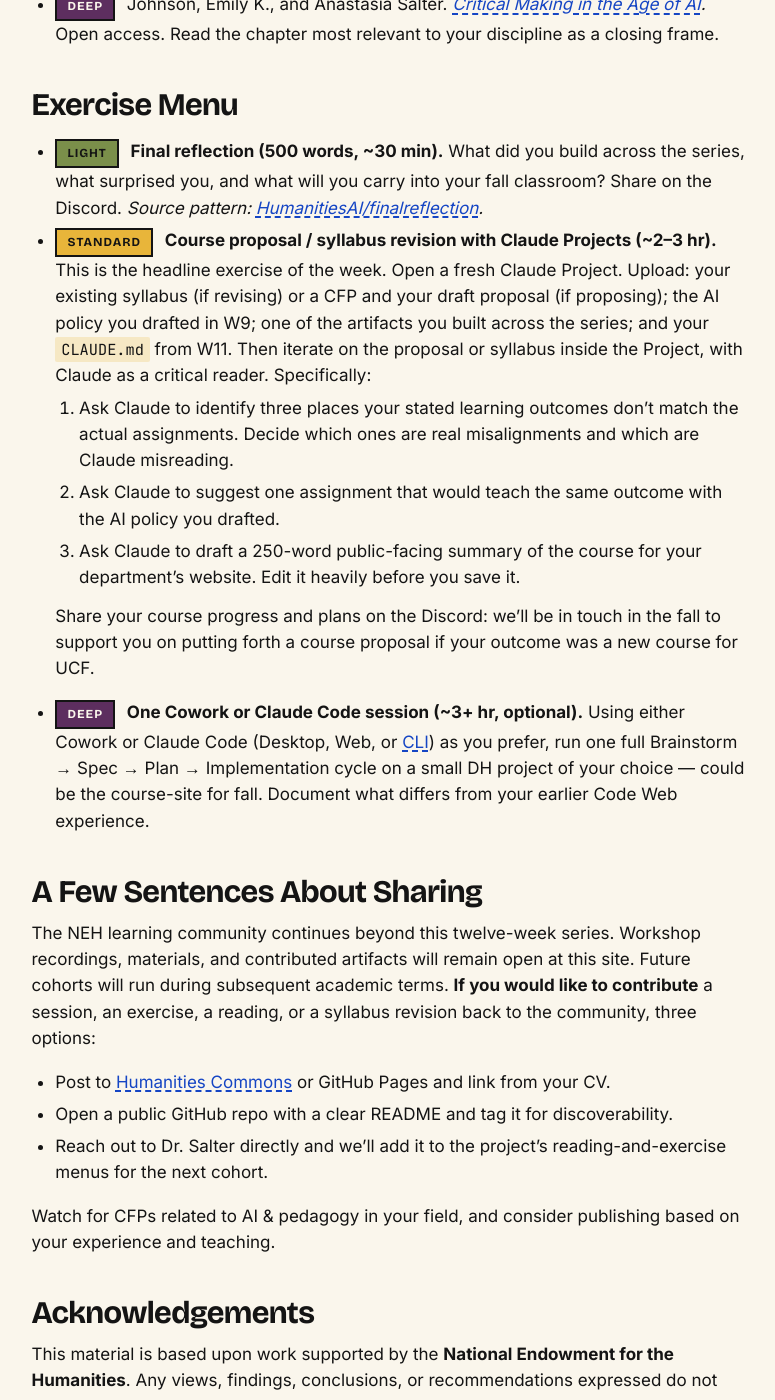
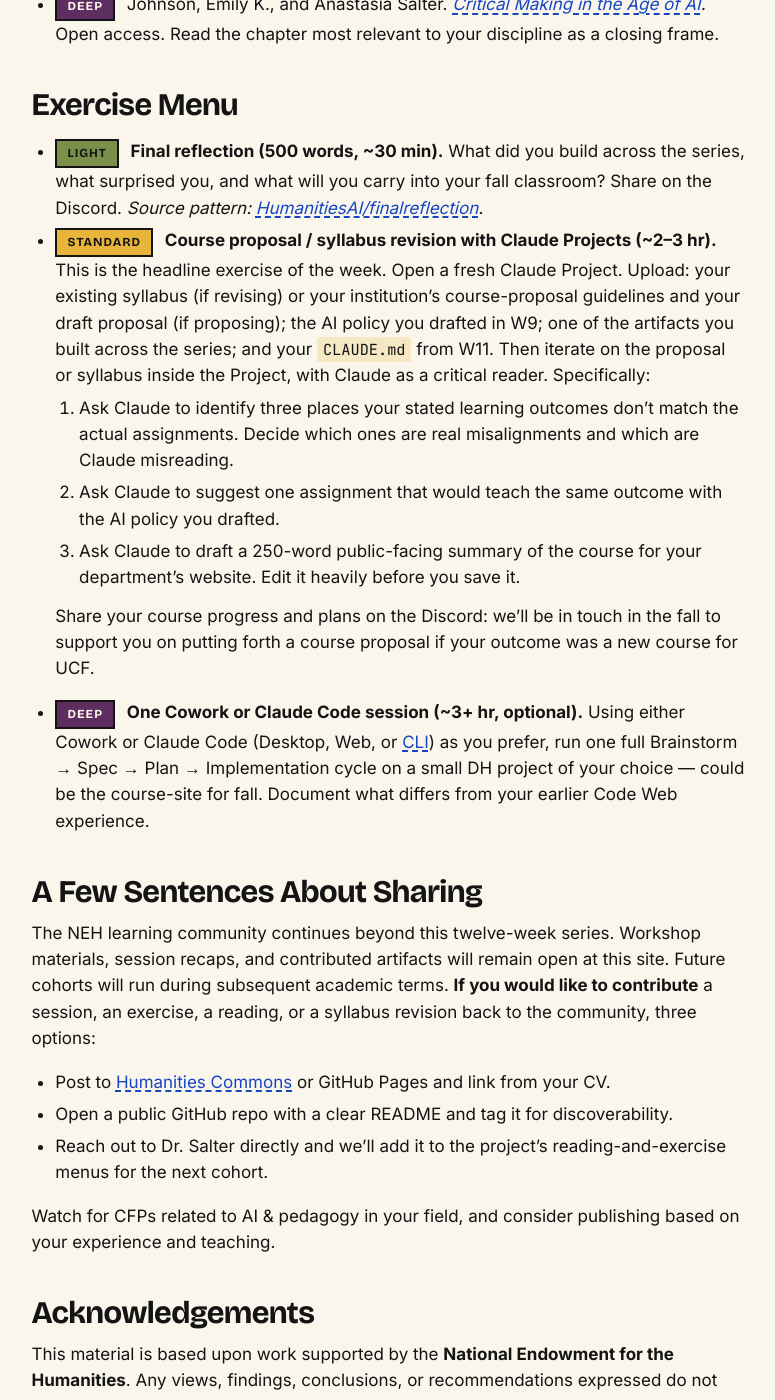
Before and after one commit to AMSUCF/NEH_AI_DH, a Jekyll site: the page built from weeks/week-12.md, in a window 1280 px wide and 1400 px high, scrolled down 1506 px. Shown: the whole window, without its empty margins (90-865 px from the left). Built offline with Jekyll 4.4.1, drawn with Linux system fonts in a browser that asks for light colours; some of the changed text lies outside the part shown.

Commit message:
Apply Mel's Week 12 fixes: wording, course-proposal guidelines, recaps not recordings
Co-Authored-By: Claude Fable 5 <noreply@anthropic.com>

```diff
--- a/weeks/week-12.md
+++ b/weeks/week-12.md
@@ -36,7 +36,7 @@ That third category is the one to watch.
 ## Exercise Menu
 
 - <span class="tag tag-light">Light</span> **Final reflection (500 words, ~30 min).** What did you build across the series, what surprised you, and what will you carry into your fall classroom? Share on the Discord. *Source pattern: [HumanitiesAI/finalreflection](https://anastasiasalter.net/HumanitiesAI/finalreflection.html).*
-- <span class="tag tag-standard">Standard</span> **Course proposal / syllabus revision with Claude Projects (~2–3 hr).** This is the headline exercise of the week. Open a fresh Claude Project. Upload: your existing syllabus (if revising) or a CFP and your draft proposal (if proposing); the AI policy you drafted in W9; one of the artifacts you built across the series; and your `CLAUDE.md` from W11. Then iterate on the proposal or syllabus inside the Project, with Claude as a critical reader. Specifically:
+- <span class="tag tag-standard">Standard</span> **Course proposal / syllabus revision with Claude Projects (~2–3 hr).** This is the headline exercise of the week. Open a fresh Claude Project. Upload: your existing syllabus (if revising) or your institution's course-proposal guidelines and your draft proposal (if proposing); the AI policy you drafted in W9; one of the artifacts you built across the series; and your `CLAUDE.md` from W11. Then iterate on the proposal or syllabus inside the Project, with Claude as a critical reader. Specifically:
   1. Ask Claude to identify three places your stated learning outcomes don't match the actual assignments. Decide which ones are real misalignments and which are Claude misreading.
   2. Ask Claude to suggest one assignment that would teach the same outcome with the AI policy you drafted.
   3. Ask Claude to draft a 250-word public-facing summary of the course for your department's website. Edit it heavily before you save it.
@@ -47,7 +47,7 @@ That third category is the one to watch.
 
 ## A Few Sentences About Sharing
 
-The NEH learning community continues beyond this twelve-week series. Workshop recordings, materials, and contributed artifacts will remain open at this site. Future cohorts will run during subsequent academic terms. **If you would like to contribute** a session, an exercise, a reading, or a syllabus revision back to the community, three options:
+The NEH learning community continues beyond this twelve-week series. Workshop materials, session recaps, and contributed artifacts will remain open at this site. Future cohorts will run during subsequent academic terms. **If you would like to contribute** a session, an exercise, a reading, or a syllabus revision back to the community, three options:
 
 - Post to [Humanities Commons](https://hcommons.org/) or GitHub Pages and link from your CV.
 - Open a public GitHub repo with a clear README and tag it for discoverability.
```
Also changed, not shown: other parts of weeks/week-12.md (+1 -1 lines).
